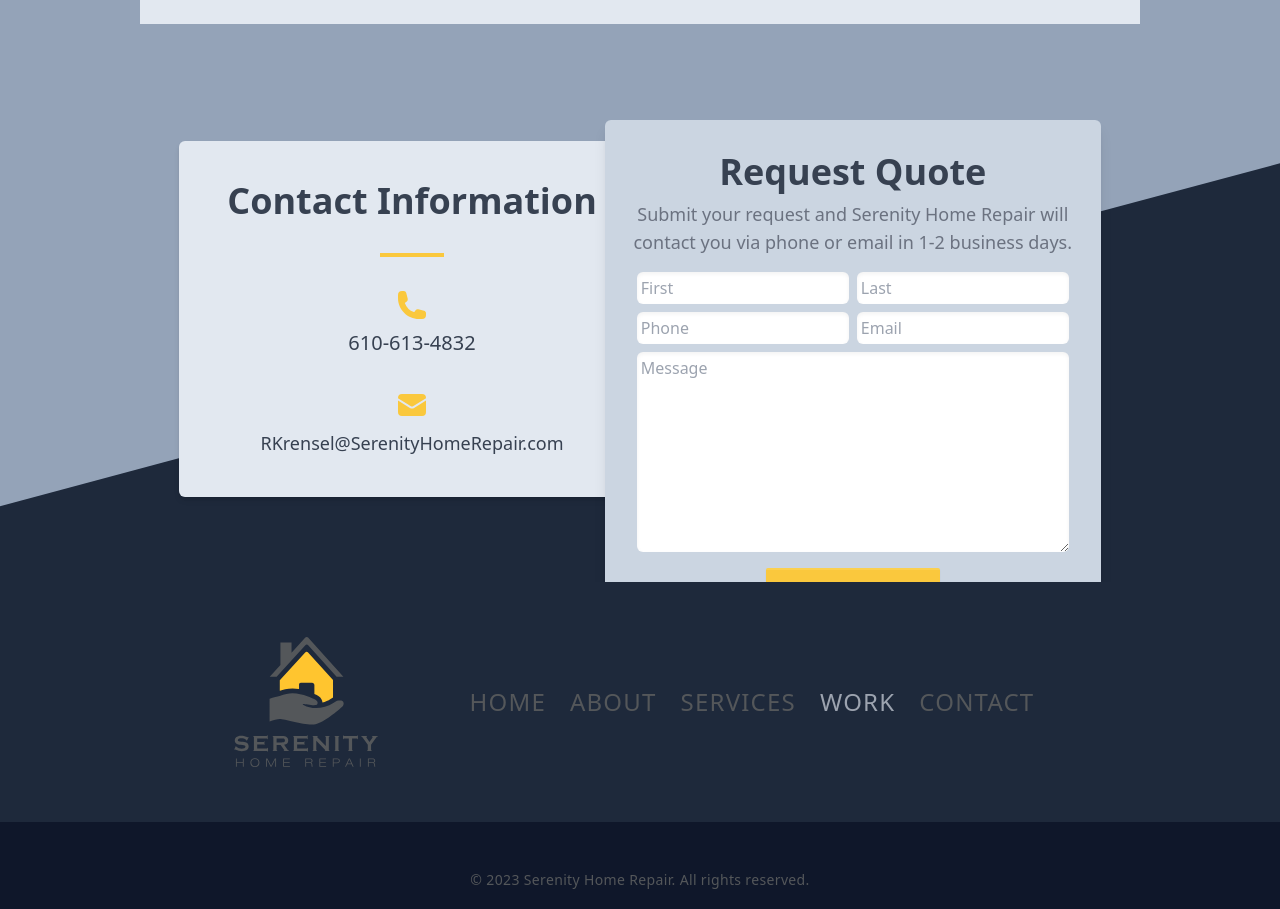
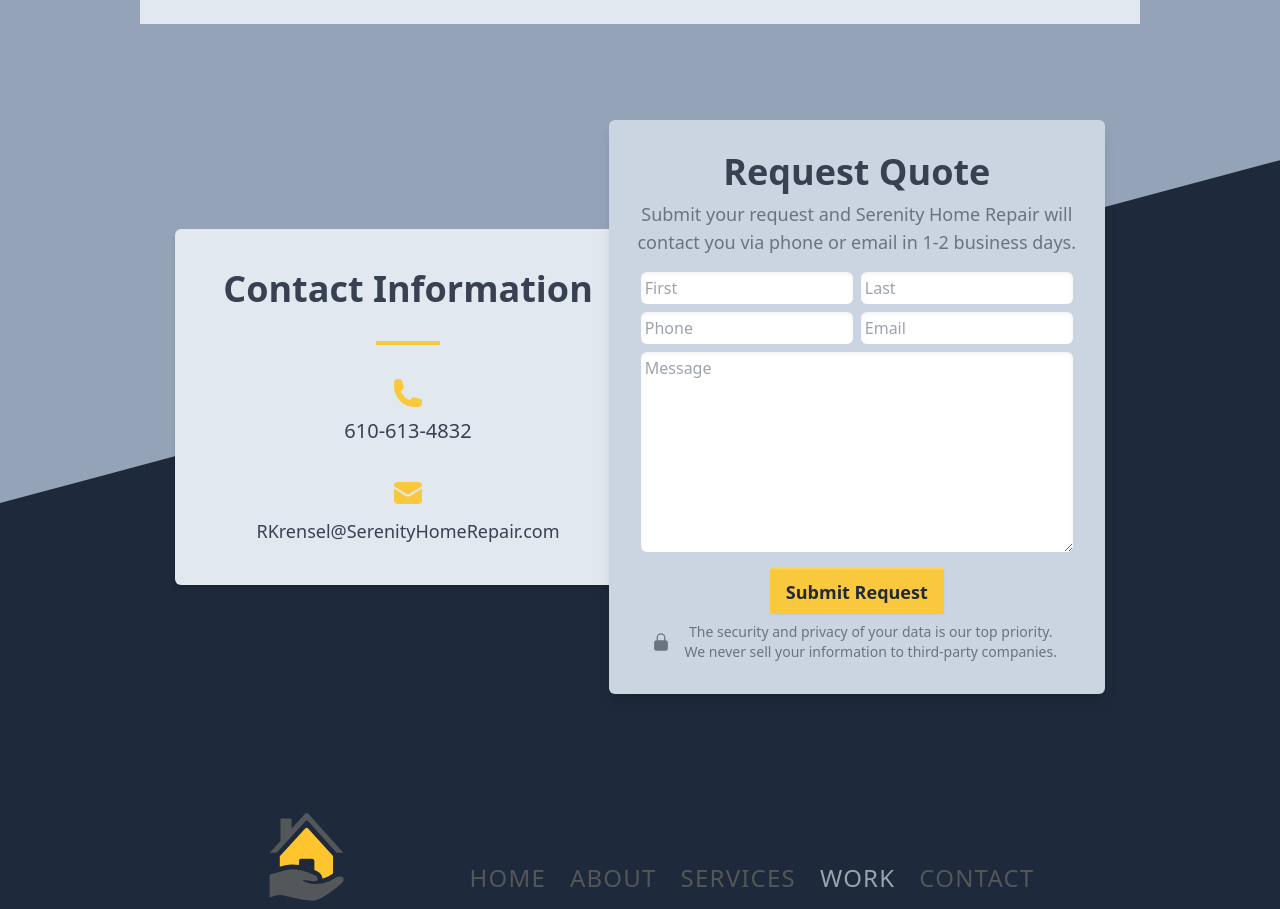
Before and after one commit to jeklnd/serenity, a Next.js app: page /work in a window 1280 px wide. Shown: the part 6120-7029 px from the top of the page. Built offline with nearby package versions, Linux system fonts and the light colour scheme.

Commit message:
update style

```diff
--- a/src/components/Contact/ContactSection.jsx
+++ b/src/components/Contact/ContactSection.jsx
@@ -9,7 +9,7 @@ export default function ContactSection() {
             <div className="bg-slate-400 w-screen flex justify-center relative overflow-hidden lg:py-16 md:p-2">
                 <div className="w-full relative flex flex-col md:flex-row justify-center items-center z-10 ">
                     <ContactInformation classesFromParent="w-fit pt-12 pb-10 md:px-12 md:py-12 lg:px-12 lg:py-10  lg:bg-slate-200 rounded-md text-gray-700 lg:text-gray-700  lg:shadow-md" />
-                    <div className="flex items-center px-2 py-4 lg:px-4 lg:py-6 lg:relative lg:-mb-44 lg:-ml-10 lg:shadow-lg xl:px-6 xl:py-8 w-fit shadow:sm rounded-md  bg-slate-300">
+                    <div className="flex items-center px-2 py-4 lg:px-4 lg:py-6 lg:relative lg:-ml-8 lg:shadow-lg xl:px-6 xl:py-8 w-fit shadow:sm rounded-md  bg-slate-300">
                         <RequestQuoteForm id={id} heading="Request Quote" />
                     </div>
                 </div>
```
